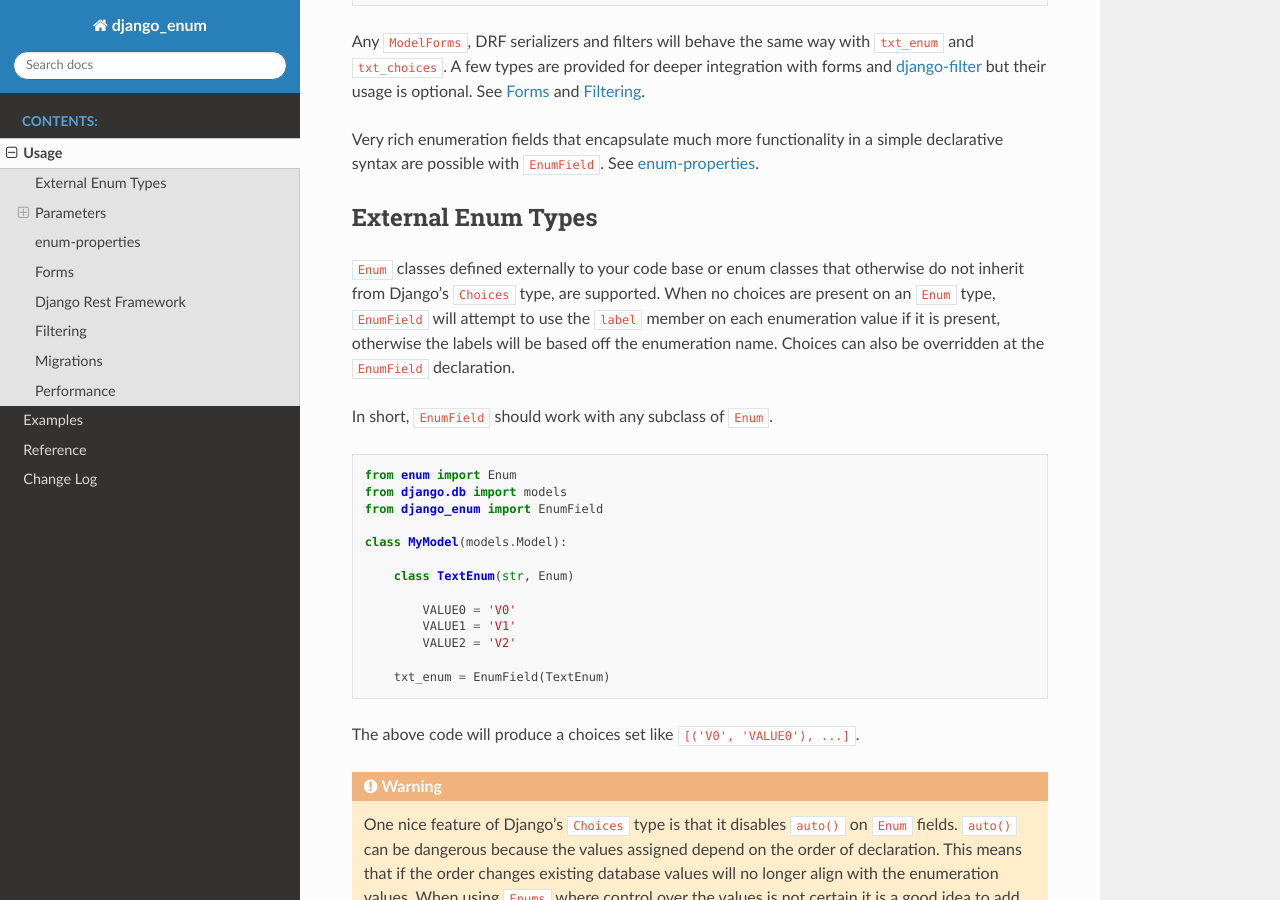
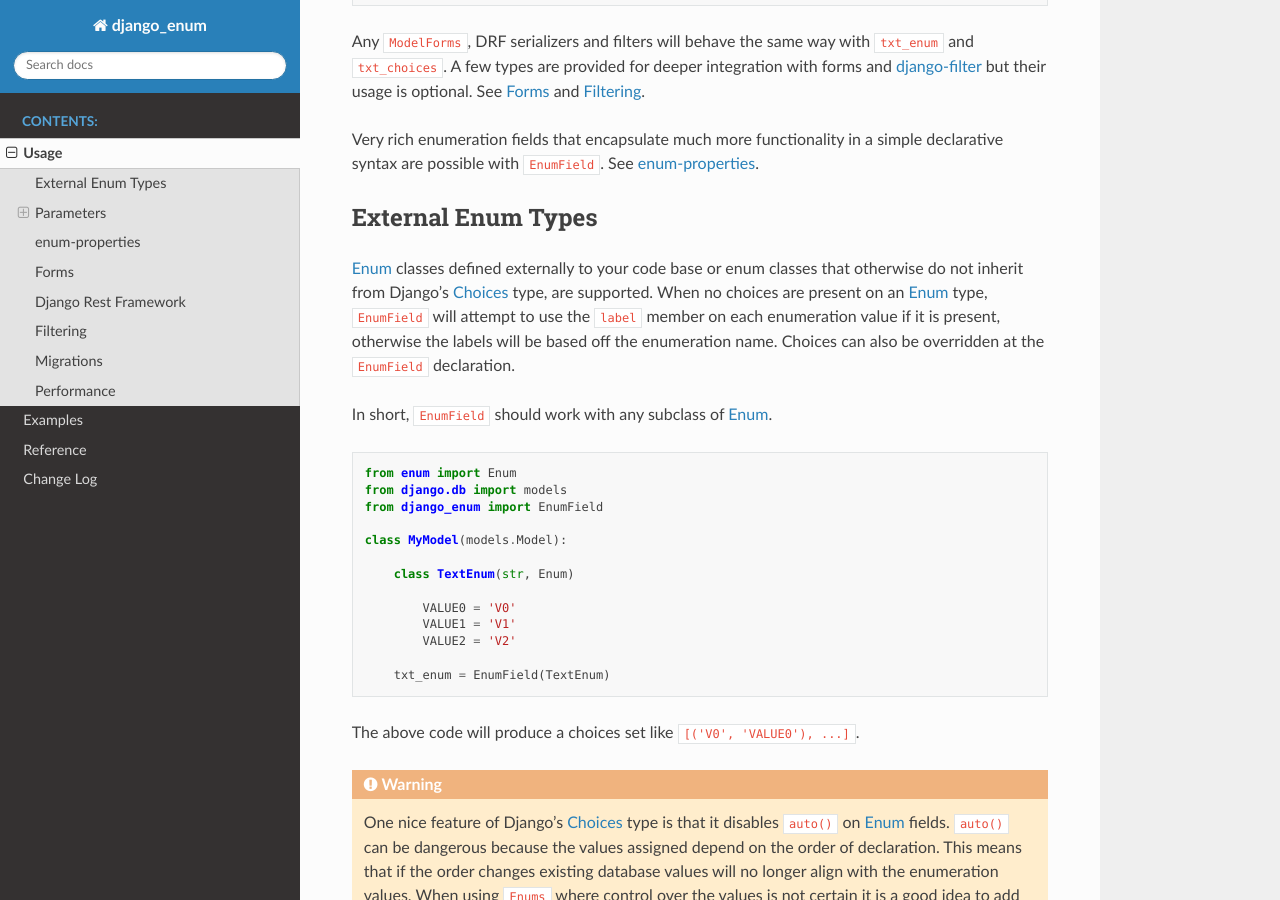
Before and after one commit to bckohan/django-enum, a Sphinx documentation site: the page built from doc/source/usage.rst, in a window 1280 px wide and 900 px high, scrolled down 1015 px. Built offline with Sphinx 7.4.7 and the Read the Docs theme 2.0.0, drawn with Linux system fonts in a browser that asks for light colours.

Commit message:
update linkages in docs

```diff
--- a/doc/source/refs.rst
+++ b/doc/source/refs.rst
@@ -15,3 +15,6 @@
 .. _enum-properties: https://pypi.org/project/enum-properties
 .. _django-filter: https://pypi.org/project/django-filter
 .. _DRF: https://www.django-rest-framework.org
+.. _Choices: https://docs.djangoproject.com/en/4.1/ref/models/fields/#enumeration-types
+.. _TextChoices: https://docs.djangoproject.com/en/4.1/ref/models/fields/#enumeration-types
+.. _IntegerChoices: https://docs.djangoproject.com/en/4.1/ref/models/fields/#enumeration-types
--- a/doc/source/usage.rst
+++ b/doc/source/usage.rst
@@ -69,14 +69,14 @@ simple declarative syntax are possible with ``EnumField``. See
 External Enum Types
 ###################
 
-``Enum`` classes defined externally to your code base or enum classes that
-otherwise do not inherit from Django's ``Choices`` type, are supported. When no
-choices are present on an ``Enum`` type, ``EnumField`` will attempt to use the
+Enum_ classes defined externally to your code base or enum classes that
+otherwise do not inherit from Django's Choices_ type, are supported. When no
+choices are present on an Enum_ type, ``EnumField`` will attempt to use the
 ``label`` member on each enumeration value if it is present, otherwise the
 labels will be based off the enumeration name. Choices can also be overridden
 at the ``EnumField`` declaration.
 
-In short, ``EnumField`` should work with any subclass of ``Enum``.
+In short, ``EnumField`` should work with any subclass of Enum_.
 
 .. code:: python
 
@@ -98,8 +98,8 @@ The above code will produce a choices set like ``[('V0', 'VALUE0'), ...]``.
 
 .. warning::
 
-    One nice feature of Django's ``Choices`` type is that it disables
-    ``auto()`` on ``Enum`` fields. ``auto()`` can be dangerous because the
+    One nice feature of Django's Choices_ type is that it disables
+    ``auto()`` on Enum_ fields. ``auto()`` can be dangerous because the
     values assigned depend on the order of declaration. This means that if the
     order changes existing database values will no longer align with the
     enumeration values. When using ``Enums`` where control over the values is
@@ -121,13 +121,13 @@ The following ``EnumField`` specific parameters are available:
 
 By default all ``EnumFields`` are ``strict``. This means a ``ValidationError``
 will be thrown anytime full_clean is run on a model and a value is set for the
-field that can not be coerced to its native ``Enum`` type. To allow the field
-to store values that are not present in the fields ``Enum`` type we can pass
+field that can not be coerced to its native Enum_ type. To allow the field
+to store values that are not present in the fields Enum_ type we can pass
 `strict=False`.
 
 Non-strict fields that have values outside of the enumeration will be instances
-of the enumeration where a valid ``Enum`` value is present and the plain old
-data where no ``Enum`` type coercion is possible.
+of the enumeration where a valid Enum_ value is present and the plain old
+data where no Enum_ type coercion is possible.
 
 .. code-block:: python
 
@@ -164,9 +164,9 @@ data where no ``Enum`` type coercion is possible.
 ----------
 
 Setting this parameter to ``False`` will turn off the automatic conversion to
-the field's ``Enum`` type while leaving all validation checks in place. It will
-still be possible to set the field directly as an ``Enum`` instance and to
-filter by ``Enum`` instance or any symmetric value:
+the field's Enum_ type while leaving all validation checks in place. It will
+still be possible to set the field directly as an Enum_ instance and to
+filter by Enum_ instance or any symmetric value:
 
 .. code-block:: python
 
@@ -193,7 +193,7 @@ filter by ``Enum`` instance or any symmetric value:
 enum-properties
 ###############
 
-``TextChoices`` and ``IntegerChoices`` types are provided that extend Django_'s
+TextChoices_ and IntegerChoices_ types are provided that extend Django_'s
 native choice types with support for enum-properties_. The dependency on
 enum-properties_ is optional, so to utilize these classes you must separately
 install enum-properties_:
@@ -426,7 +426,7 @@ Migrations
     work with the primitive values instead*.
 
 The deconstructed ``EnumFields`` only include the choices tuple in the
-migration files. This is because ``Enum`` classes may come and go or be
+migration files. This is because Enum_ classes may come and go or be
 altered but the earlier migration files must still work. Simply treat any
 custom migration routines as if they were operating on a normal model field
 with choices.
@@ -438,7 +438,7 @@ are with any field with choices.
 Performance
 ###########
 
-The cost to resolve a raw database value into an ``Enum`` type object is
+The cost to resolve a raw database value into an Enum_ type object is
 non-zero. ``EnumFields`` may not be appropriate for use cases at the very edge
 of critical performance targets, but for most scenarios the cost of using
 ``EnumFields`` is negligible.
```
Also changed, not shown: doc/source/index.rst (+5 -5 lines).
